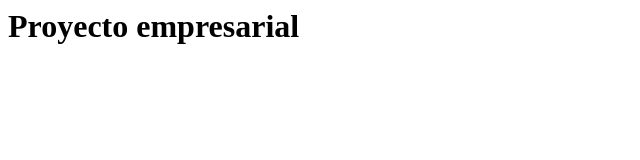
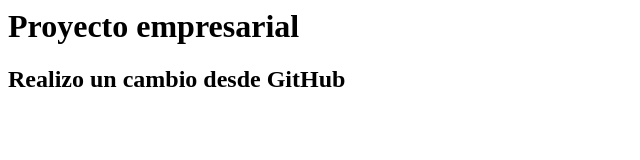
Before and after one commit to Juventuzo/CursoGit, a plain HTML site: page index.html in a window 1280 px wide. Shown: the whole page, without its empty margins (0-640 px from the left). Drawn offline with Linux system fonts and the light colour scheme.

Commit message:
Update index.html
Realice mi primer cambio desde GitHub

```diff
--- a/index.html
+++ b/index.html
@@ -1 +1,3 @@
 <h1> Proyecto empresarial </h1>
+
+<h2> Realizo un cambio desde GitHub </h2>
```
